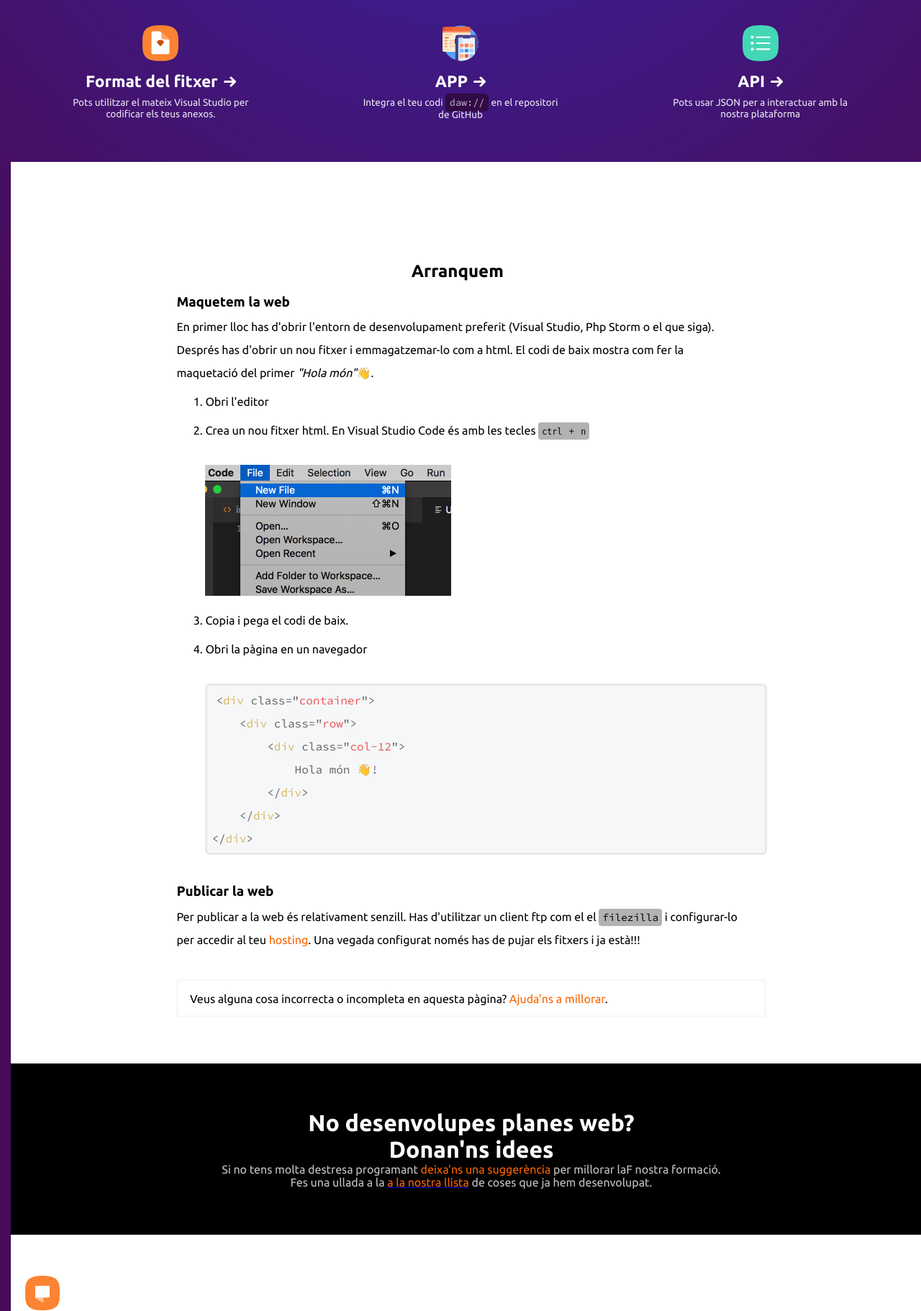
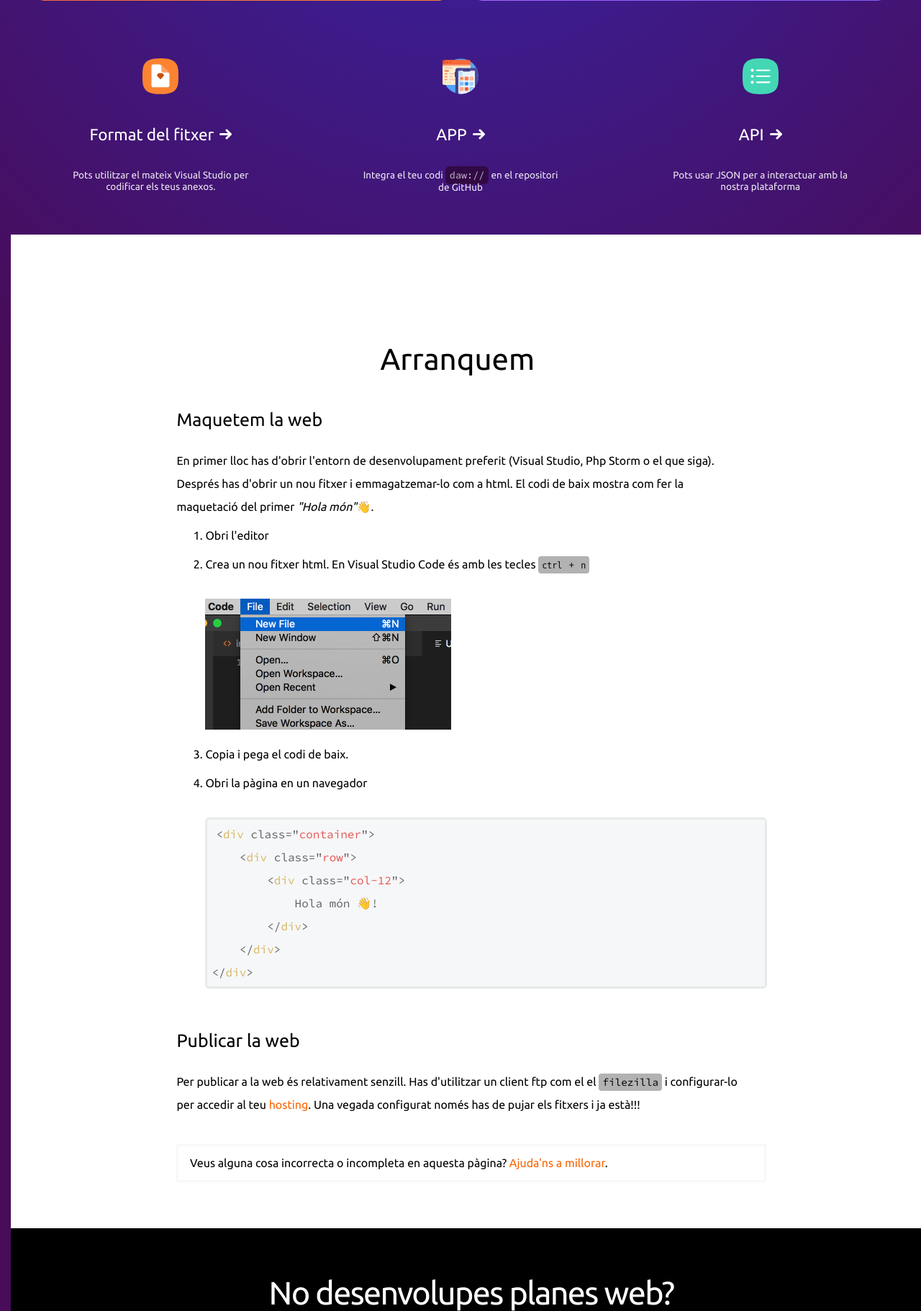
Before and after one commit to KMoran00/ACTS_2DAW, a PHP site: page / in a window 1280 px wide. Shown: the part 733-2555 px from the top of the page at 72% size. Run offline with PHP 8.4, Linux system fonts and the light colour scheme.

Commit message:
letras más o menos decentes

```diff
--- a/DIW/UD6ACTFINAL/css/estils.css
+++ b/DIW/UD6ACTFINAL/css/estils.css
@@ -10,6 +10,11 @@ body {
     font-family: Ubuntu, system-ui, "Helvetica Neue", Helvetica, Arial, sans-serif;
 
 }
+
+.pL0 {
+    padding-left: 0px;
+}
+
 
 /* -------Estils per al header---------- */
 
@@ -228,7 +233,17 @@ main {
 
 h2 {
     text-align: center;
+    font-size: 42px;
+    font-weight: 400;
+    line-height: 89px;
 }
+
+h3 {
+    line-height: 81px;
+    font-size: 25px;
+    font-weight: 400;
+}
+
 
 .arranqOL,
 li {
@@ -299,17 +314,26 @@ code {
     margin-top: 5%;
     padding-top: 5%;
     padding-bottom: 5%;
+    text-align: center;
+    height: 80vh;
 
 }
 
-.partNegra,
-h1 {
+.partNegra h1 {
     color: white;
-    text-align: center;
+    font-size: 45px;
+    font-weight: 400;
+    letter-spacing: -0.037em;
 }
 
 .partNegra p {
     color: RGB(196, 196, 196);
+    font-size: 28px;
+    font-weight: 500;
+    letter-spacing: 0.017em;
+    padding-left: 10%;
+    padding-right: 10%;
+    padding-top: 2%;
 
 }
 
@@ -323,6 +347,4 @@ h1 {
 }
 
 
-.textAjuda{
-
-}
+.textAjuda {}
--- a/DIW/UD6ACTFINAL/index.html
+++ b/DIW/UD6ACTFINAL/index.html
@@ -168,7 +168,7 @@
             </div>
 
             <!-- Secció Arranquem -->
-            <div class="container-fluid">
+            <div class="container-fluid pL0">
                 <div class="arranq">
                     <div class="row">
                         <div class="col-12">
```
